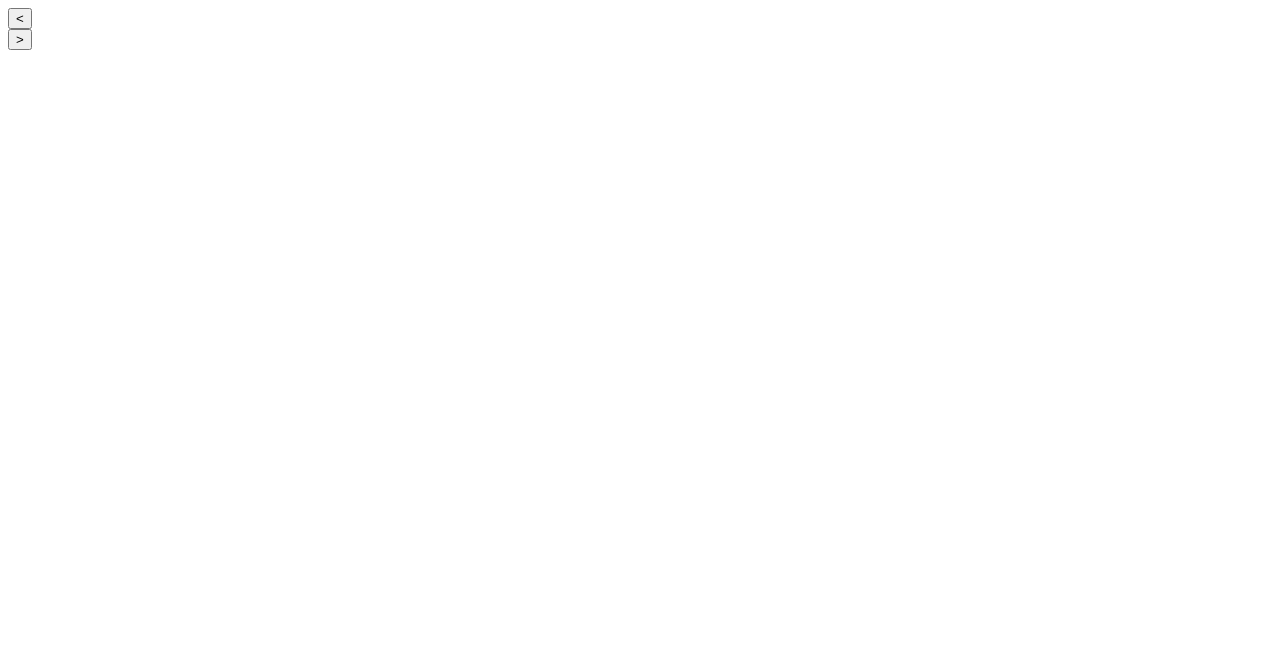
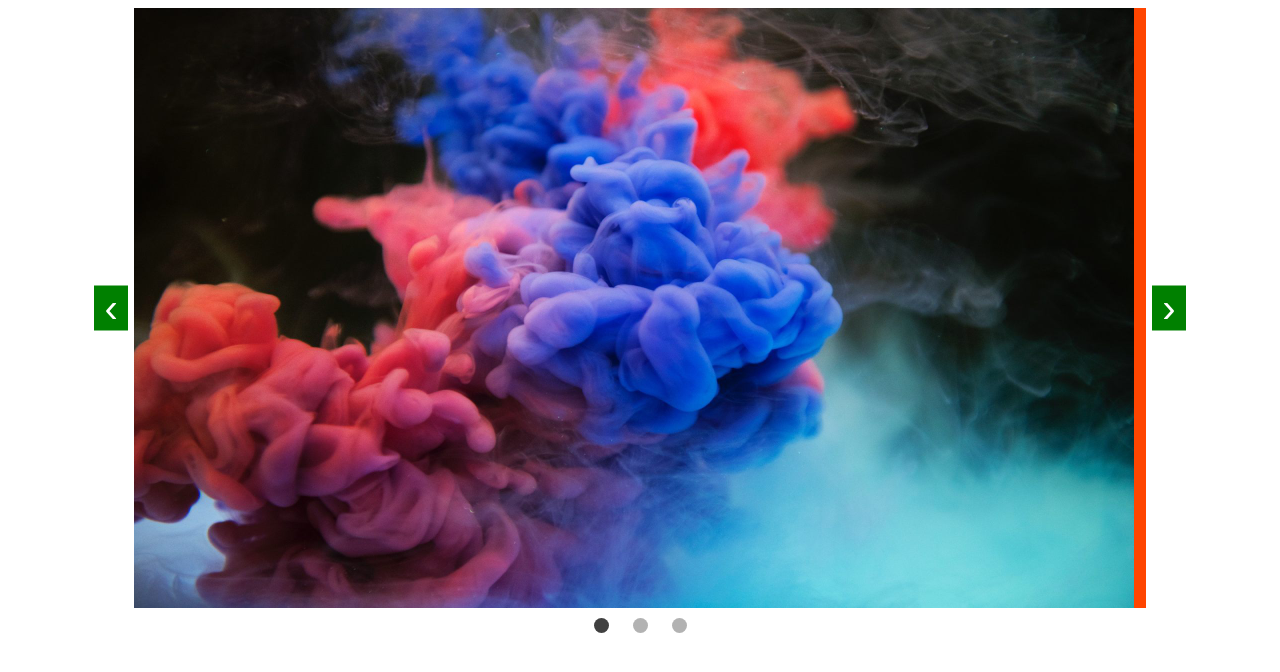
Before and after one commit to Urgenism/my-carousel-slider, a plain HTML site: page index.html in a window 1280 px wide. Drawn offline with Linux system fonts and the light colour scheme.

Commit message:
images added and markup and styling completed for the carousel

```diff
--- a/index.html
+++ b/index.html
@@ -10,22 +10,30 @@
 </head>
 
 <body>
-    <div class="wrapper">
     <div class="carousel">
         <button class="carousel__button carousel__button--prev">
-                <
+            &#8249;
         </button>
-            <div class="carousel__items">
-                <div class="carousel__item"></div>
+        <div class="carousel__wrapper">
+            <ul class="carousel__items">
+                <li class="carousel__item">
+                    <img src="./img/image-1.jpg" alt="image 1" class="carousel__img">
+                </li>
+                <li class="carousel__item">
+                    <img src="./img/image-2.jpg" alt="image 2" class="carousel__img">
+                </li>
+                <li class="carousel__item">
+                    <img src="./img/image-3.jpg" alt="image 3" class="carousel__img">
+                </li>
+            </ul>
         </div>
         <button class="carousel__button carousel__button--next">
-                >
+            &#8250;
         </button>
         <div class="carousel__nav">
-                <div class="carousel__indicator"></div>
-                <div class="carousel__indicator"></div>
-                <div class="carousel__indicator"></div>
-            </div>
+            <button class="carousel__indicator current-slide"></button>
+            <button class="carousel__indicator"></button>
+            <button class="carousel__indicator"></button>
         </div>
     </div>
 
--- a/style.css
+++ b/style.css
@@ -0,0 +1,72 @@
+.carousel {
+    position: relative;
+    height: 600px;
+    width: 80%;
+    margin: 0 auto;
+}
+
+.carousel__wrapper {
+    background: orangered;
+    height: 100%;
+    position: relative;
+}
+
+.carousel__items {
+    padding: 0;
+    margin: 0;
+    list-style-type: none;
+}
+
+.carousel__item {
+    position: absolute;
+    top: 0;
+    bottom: 0;
+    width: 100%;
+}
+
+.carousel__img {
+    max-width: 100%;
+    height: 100%;
+    object-fit: cover;
+}
+
+.carousel__button {
+    position: absolute;
+    top: 50%;
+    transform: translateY(-50%);
+    border: 0;
+    background: green;
+    display: flex;
+    justify-content: center;
+    align-items: center;
+    padding: 0 10px;
+    color: white;
+    font-size: 40px;
+}
+
+.carousel__button--next {
+    right: -40px;
+}
+
+.carousel__button--prev {
+    left: -40px;
+}
+
+.carousel__nav {
+    display: flex;
+    justify-content: center;
+    margin-top: 10px;
+}
+
+.carousel__indicator {
+    border: 0;
+    border-radius: 50%;
+    width: 15px;
+    height: 15px;
+    background: rgba(0,0,0, 0.3);
+    margin: 0 12px;
+}
+
+.carousel__indicator.current-slide {
+    background: rgba(0,0,0, 0.75);
+}
```
Also changed, not shown: img/image-1.jpg (added), img/image-2.jpg (added), img/image-3.jpg (added). Lines whose indentation alone changed are shown as unchanged.
